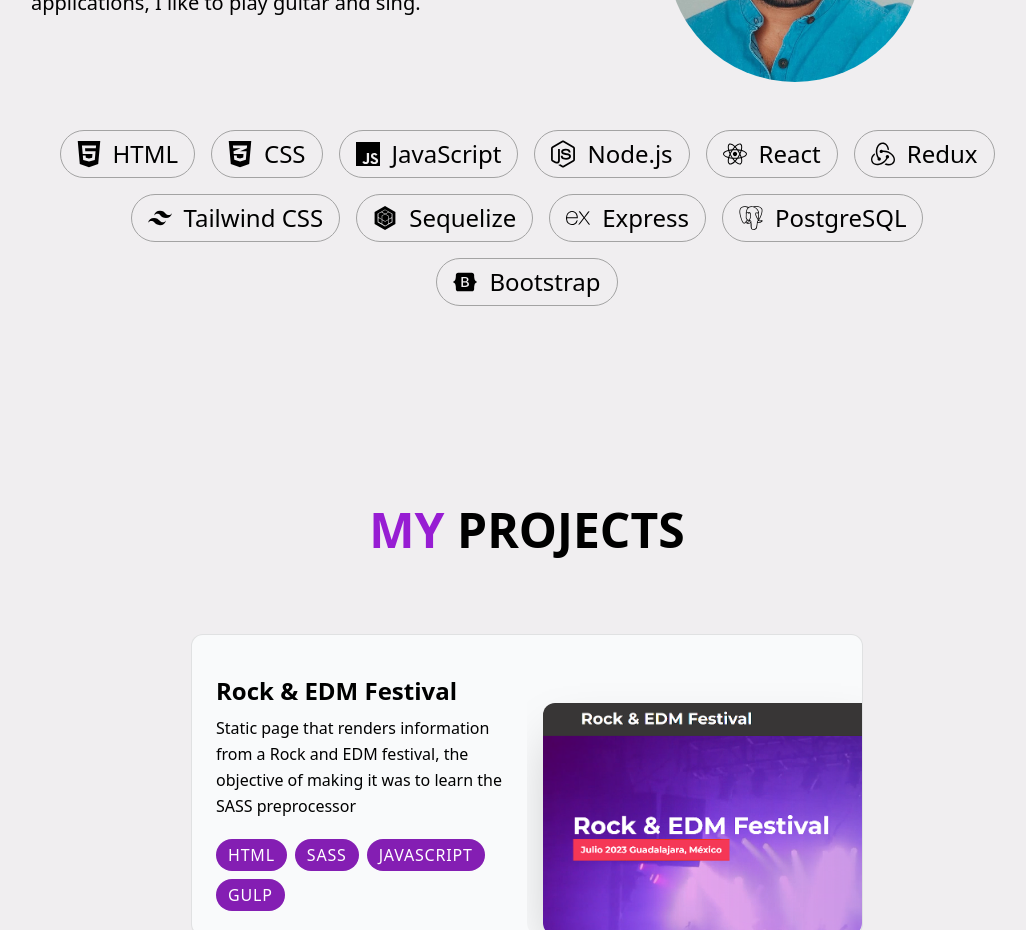
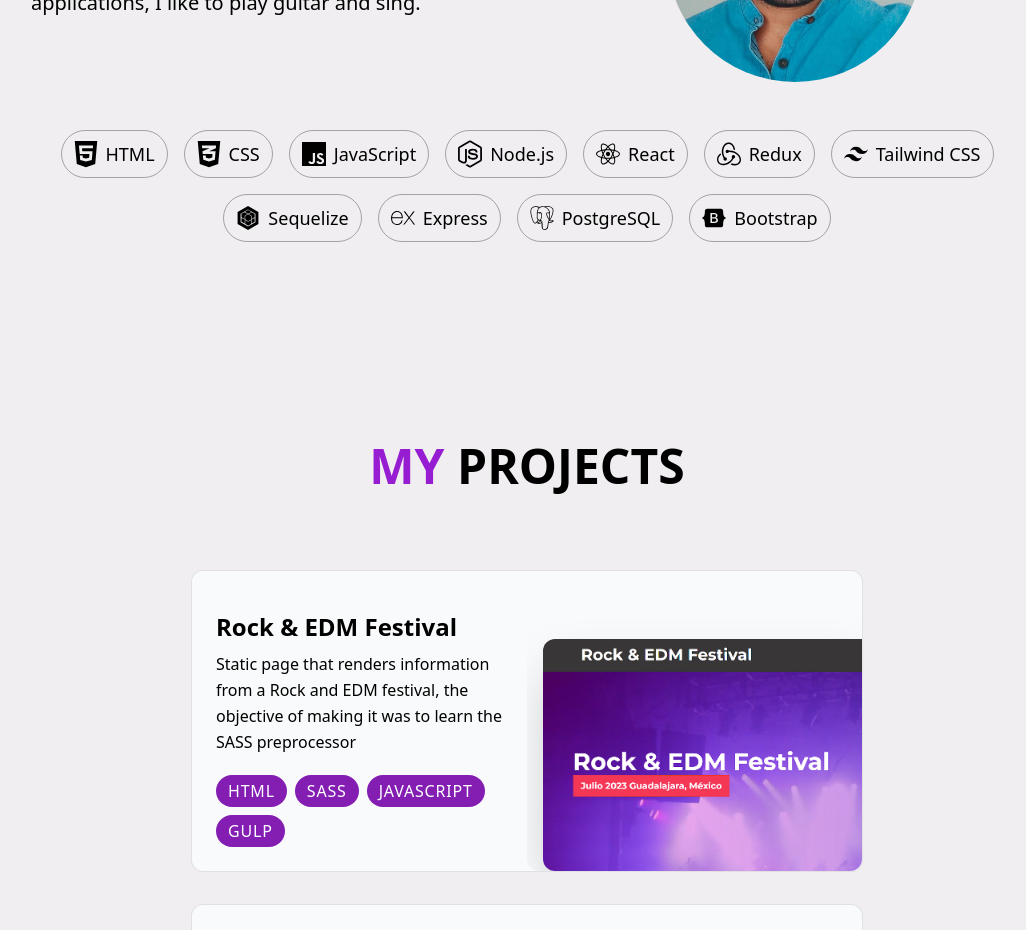
Before and after one commit to RSuarezLastra/Portfolio, a React (Vite) app: page / in a window 1280 px wide. Shown: the part 1000-1930 px from the top of the page, without its empty margins (113-1139 px from the left). Built offline with nearby package versions, Linux system fonts and the light colour scheme.

Commit message:
cambios en la seccion skills

```diff
--- a/src/components/Skills.jsx
+++ b/src/components/Skills.jsx
@@ -37,14 +37,14 @@ const Skills = () => {
                 {skillsData.map((skill, index) => (
                     <motion.li
                         key={index}
-                        className='flex items-center p-2 sm:px-4 h-8 sm:h-12 rounded-full border border-neutral-400    dark:border-neutral-500'
+                        className='flex items-center p-2 sm:px-3 h-8 sm:h-12 rounded-full border border-neutral-400    dark:border-neutral-500'
                         variants={fadeInAnimationVariants}
                         initial='initial'
                         whileInView='animate'
                         viewport={{ once: true }}
                         custom={index}>
-                        <div className='flex items-center w-4 sm:w-6 mr-1 sm:mr-3 dark:text-neutral-300'> {skill.icon}</div>
-                        <p className='text-sm sm:text-base md:text-2xl dark:text-neutral-300'>{skill.name}</p>
+                        <div className='flex items-center w-4 sm:w-6 mr-1 sm:mr-2 dark:text-neutral-300'> {skill.icon}</div>
+                        <p className='text-sm sm:text-base md:text-lg dark:text-neutral-300'>{skill.name}</p>
                     </motion.li>
                 ))}
 
```
